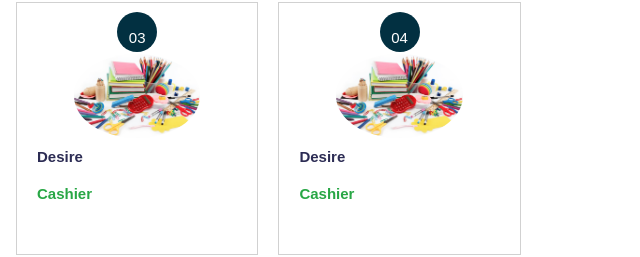
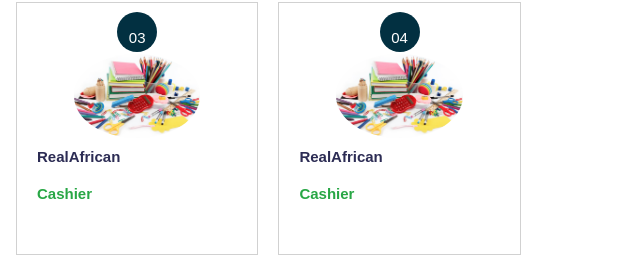
Before and after one commit to preciousbenson/RealAfricancomputerServices, a plain HTML site: page pages/mgt.html in a window 1280 px wide. Shown: the part 167-424 px from the top of the page, 634-1274 px from the left. Drawn offline with nearby package versions, Linux system fonts and the light colour scheme; files whose address does not match are found by name.

Commit message:
Update mgt.html

```diff
--- a/pages/mgt.html
+++ b/pages/mgt.html
@@ -135,7 +135,7 @@
           <img src="../images/5.png" alt="">
 
               <ul>
-                <ol>Desire</ol>
+                <ol>RealAfrican</ol>
                 <li>Cashier</li>
 
               </ul>
@@ -150,7 +150,7 @@
           <img src="../images/5.png" alt="">
 
               <ul>
-                <ol>Desire</ol>
+                <ol>RealAfrican</ol>
                 <li>Cashier</li>
 
               </ul>
```
